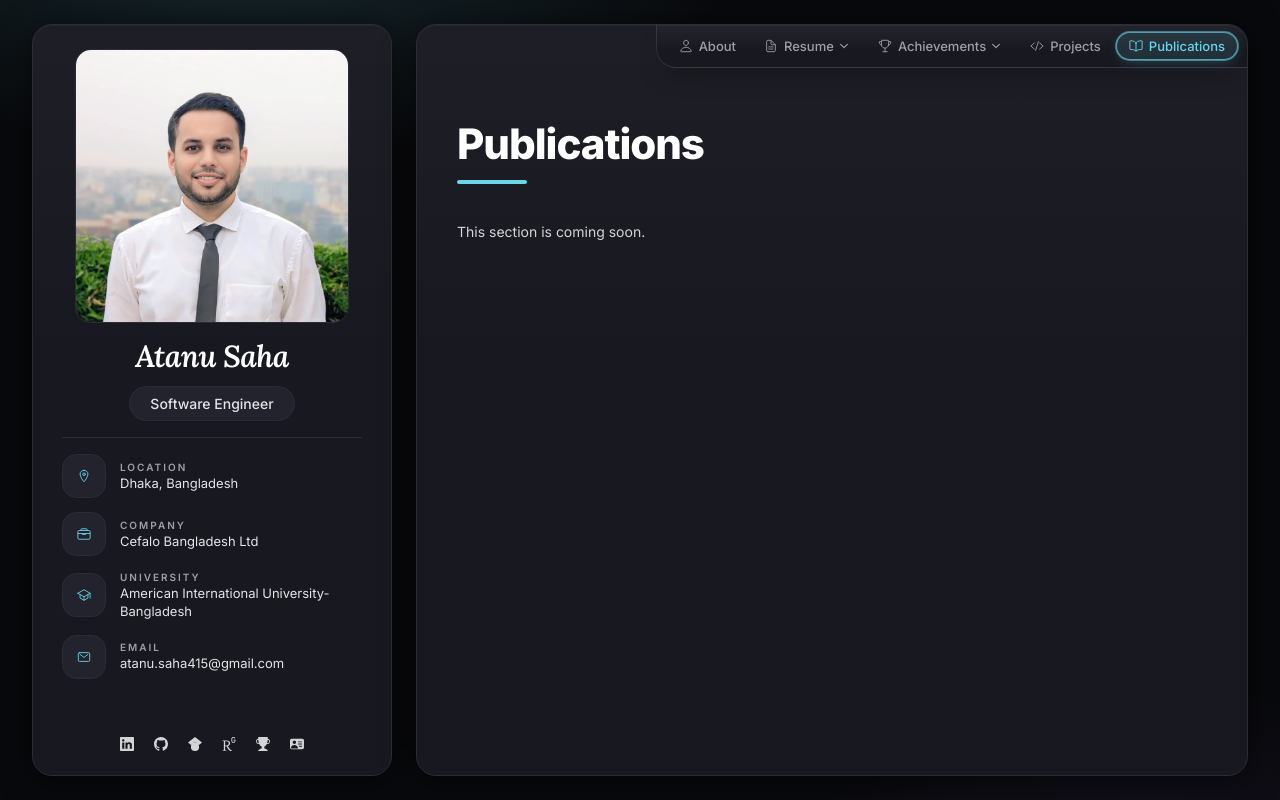
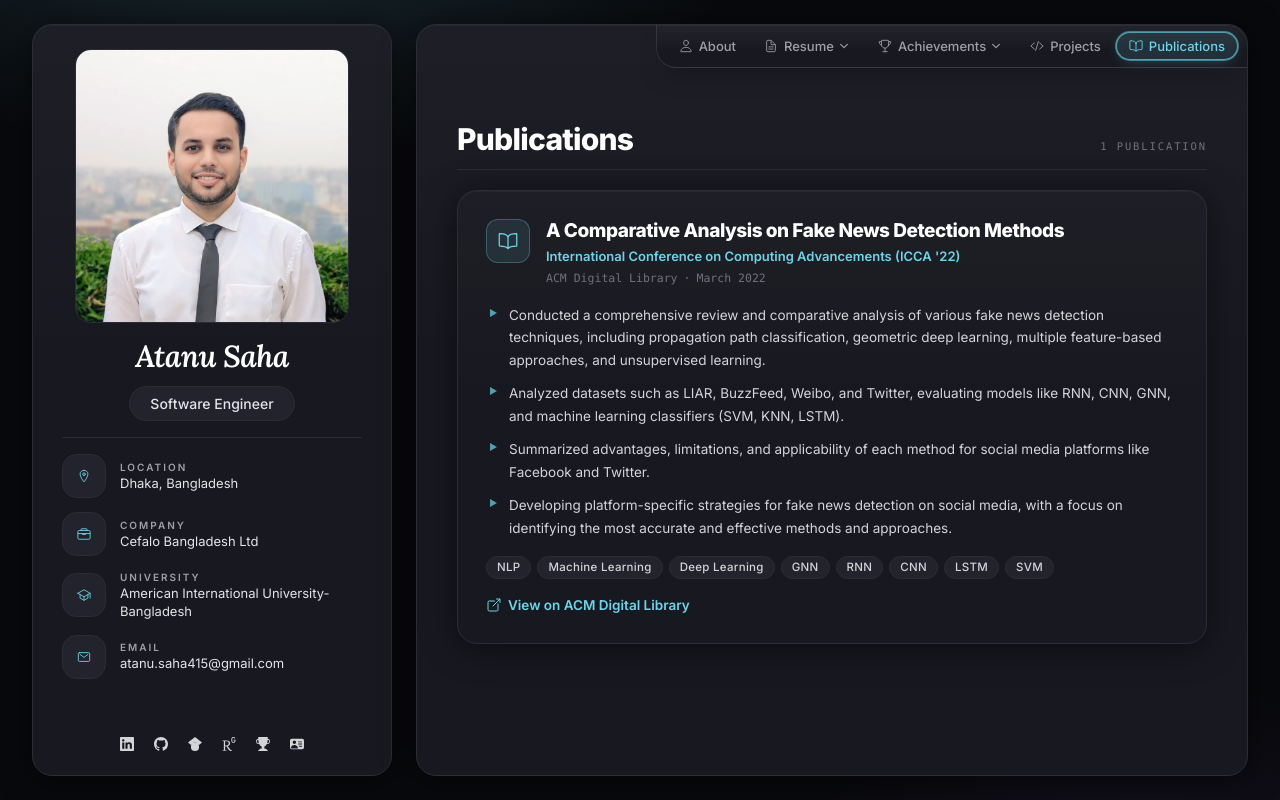
Before and after one commit to Atanusaha143/portfolio, a React (Vite) app: page / in a window 1280 px wide. Both pictures are taken after a click on the tab "Publications". Built offline with nearby package versions, Linux system fonts and the light colour scheme.

Commit message:
Add publication

```diff
--- a/src/App.tsx
+++ b/src/App.tsx
@@ -4,6 +4,7 @@ import Nav from '@/components/Nav'
 import About from '@/components/About'
 import Resume from '@/components/Resume'
 import Achievements from '@/components/Achievements'
+import Publications from '@/components/Publications'
 import Placeholder from '@/components/Placeholder'
 import { Card } from '@/components/ui/card'
 import { Tabs, TabsContent } from '@/components/ui/tabs'
@@ -57,6 +58,8 @@ export default function App() {
                   <Resume activeSection={resumeSub} />
                 ) : name === 'Achievements' ? (
                   <Achievements activeSection={achievementSub} />
+                ) : name === 'Publications' ? (
+                  <Publications />
                 ) : (
                   <Placeholder title={name} />
                 )}
--- /dev/null
+++ b/src/components/Publications.tsx
@@ -0,0 +1,119 @@
+import { publications, type Publication } from '@/data/publications'
+import { Card } from '@/components/ui/card'
+import { IoBookOutline, IoOpenOutline } from 'react-icons/io5'
+
+function SectionHeader({
+  title,
+  meta,
+}: {
+  title: string
+  meta?: string
+}) {
+  return (
+    <div className="mb-5 flex flex-wrap items-baseline justify-between gap-2 border-b border-[color:var(--color-border)] pb-3">
+      <h2 className="text-2xl font-extrabold tracking-tight text-white lg:text-3xl">
+        {title}
+      </h2>
+      {meta && (
+        <span className="font-mono text-[10.5px] font-medium uppercase tracking-[0.18em] text-zinc-500">
+          {meta}
+        </span>
+      )}
+    </div>
+  )
+}
+
+const TAG_CLASSES =
+  'inline-flex cursor-default items-center rounded-full border border-[color:var(--color-border)] bg-[color:var(--color-panel-2)] px-2.5 py-0.5 text-[11.5px] font-medium tracking-wide text-zinc-300 transition-all duration-200 ease-out hover:-translate-y-0.5 hover:border-[color:var(--color-accent)]/40 hover:text-white hover:[background-image:linear-gradient(180deg,rgba(255,255,255,0.12),rgba(255,255,255,0)_55%)] hover:shadow-[inset_0_1px_0_rgba(255,255,255,0.16),0_6px_16px_-6px_color-mix(in_oklab,var(--color-accent)_30%,transparent)] focus-visible:-translate-y-0.5 focus-visible:border-[color:var(--color-accent)]/40 focus-visible:text-white focus-visible:shadow-[inset_0_1px_0_rgba(255,255,255,0.16),0_6px_16px_-6px_color-mix(in_oklab,var(--color-accent)_30%,transparent)] focus-visible:outline-none'
+
+function TagPill({ label }: { label: string }) {
+  return (
+    <span tabIndex={0} className={TAG_CLASSES}>
+      {label}
+    </span>
+  )
+}
+
+function PublicationCard({ pub }: { pub: Publication }) {
+  return (
+    <Card className="relative overflow-hidden p-4 transition-all duration-300 ease-out hover:border-[color:var(--color-accent)]/45 hover:bg-gradient-to-br hover:from-[color-mix(in_oklab,var(--color-accent)_6%,transparent)] hover:via-transparent hover:to-transparent hover:shadow-[0_0_52px_-8px_color-mix(in_oklab,var(--color-accent)_30%,transparent)] sm:p-5 lg:p-7">
+
+      <div className="relative flex flex-col gap-3 sm:gap-4">
+        {/* Header row */}
+        <div className="flex items-start gap-3 sm:gap-4">
+          <div className="flex h-9 w-9 shrink-0 items-center justify-center rounded-xl border border-[color:var(--color-accent)]/30 bg-[color:var(--color-accent)]/10 sm:h-11 sm:w-11">
+            <IoBookOutline
+              aria-hidden="true"
+              className="h-4 w-4 text-[color:var(--color-accent)] sm:h-5 sm:w-5"
+            />
+          </div>
+          <div className="flex min-w-0 flex-col gap-1">
+            <h3 className="text-[15px] font-extrabold leading-tight tracking-tight text-white sm:text-[17px] lg:text-[19px]">
+              {pub.title}
+            </h3>
+            <span className="text-[12.5px] font-semibold text-[color:var(--color-accent)] sm:text-[13px]">
+              {pub.conference}
+            </span>
+            <div className="flex flex-wrap items-center gap-x-1.5 gap-y-0.5 font-mono text-[10.5px] text-zinc-500 sm:text-[11.5px]">
+              <span>{pub.venue}</span>
+              <span aria-hidden="true">&middot;</span>
+              <span>{pub.date}</span>
+            </div>
+          </div>
+        </div>
+
+        {/* Highlights */}
+        <ul className="flex flex-col gap-2 pl-0.5 sm:gap-2.5 sm:pl-1">
+          {pub.highlights.map((point, i) => (
+            <li key={i} className="flex items-start gap-2.5 sm:gap-3">
+              <span
+                aria-hidden="true"
+                className="mt-[5px] h-0 w-0 shrink-0 border-y-[4px] border-l-[7px] border-y-transparent border-l-[color:var(--color-accent)]/70"
+              />
+              <span className="text-[13px] leading-[1.65] text-zinc-300 sm:text-[13.5px] sm:leading-[1.7]">
+                {point}
+              </span>
+            </li>
+          ))}
+        </ul>
+
+        {/* Tags */}
+        <div className="flex flex-wrap gap-1.5">
+          {pub.tags.map((tag) => (
+            <TagPill key={tag} label={tag} />
+          ))}
+        </div>
+
+        {/* Link */}
+        <a
+          href={pub.url}
+          target="_blank"
+          rel="noopener noreferrer"
+          className="inline-flex w-fit items-center gap-1.5 text-[13px] font-semibold text-[color:var(--color-accent)] transition-opacity duration-200 hover:opacity-70 sm:text-[13.5px]"
+        >
+          <IoOpenOutline className="h-4 w-4 shrink-0" aria-hidden="true" />
+          <span className="sm:hidden">View Paper</span>
+          <span className="hidden sm:inline">View on ACM Digital Library</span>
+        </a>
+      </div>
+    </Card>
+  )
+}
+
+export default function Publications() {
+  const count = publications.length
+
+  return (
+    <div>
+      <SectionHeader
+        title="Publications"
+        meta={`${count} ${count === 1 ? 'publication' : 'publications'}`}
+      />
+      <div className="flex flex-col gap-4">
+        {publications.map((pub, i) => (
+          <PublicationCard key={i} pub={pub} />
+        ))}
+      </div>
+    </div>
+  )
+}
--- /dev/null
+++ b/src/data/publications.ts
@@ -0,0 +1,35 @@
+export type Publication = {
+  title: string
+  conference: string
+  venue: string
+  date: string
+  highlights: string[]
+  tags: string[]
+  url: string
+}
+
+export const publications: Publication[] = [
+  {
+    title: 'A Comparative Analysis on Fake News Detection Methods',
+    conference: "International Conference on Computing Advancements (ICCA '22)",
+    venue: 'ACM Digital Library',
+    date: 'March 2022',
+    highlights: [
+      'Conducted a comprehensive review and comparative analysis of various fake news detection techniques, including propagation path classification, geometric deep learning, multiple feature-based approaches, and unsupervised learning.',
+      'Analyzed datasets such as LIAR, BuzzFeed, Weibo, and Twitter, evaluating models like RNN, CNN, GNN, and machine learning classifiers (SVM, KNN, LSTM).',
+      'Summarized advantages, limitations, and applicability of each method for social media platforms like Facebook and Twitter.',
+      'Developing platform-specific strategies for fake news detection on social media, with a focus on identifying the most accurate and effective methods and approaches.',
+    ],
+    tags: [
+      'NLP',
+      'Machine Learning',
+      'Deep Learning',
+      'GNN',
+      'RNN',
+      'CNN',
+      'LSTM',
+      'SVM',
+    ],
+    url: 'https://dl.acm.org/doi/abs/10.1145/3542954.3543010',
+  },
+]
```
